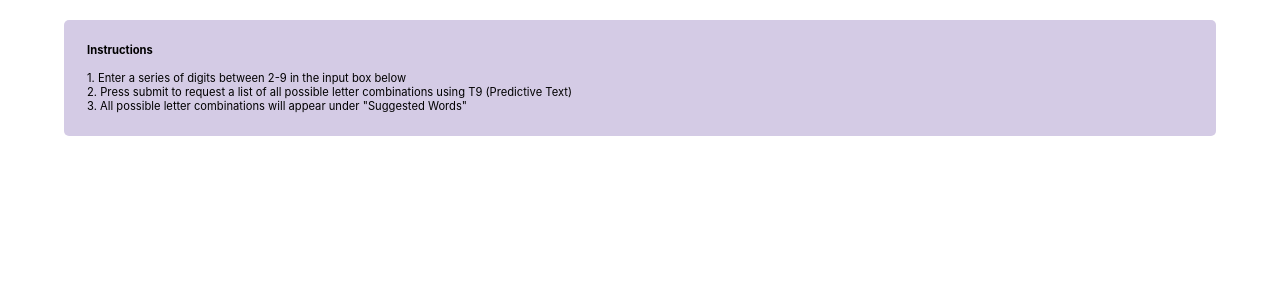
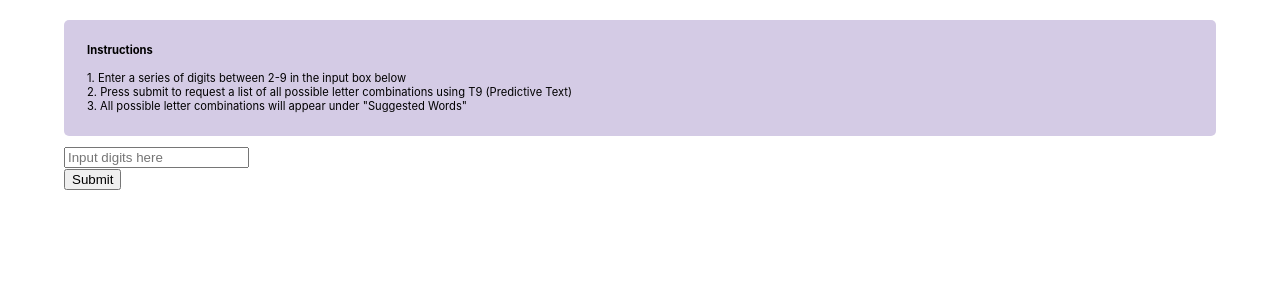
Before and after one commit to simonaus/edume, a React (Create React App) app in the folder client/: page / in a window 1280 px wide. Shown: the top 300 px of the page. Built offline with nearby package versions, Linux system fonts and the light colour scheme.

Commit message:
Feat: Add form structure to PredictiveTextInput

```diff
--- a/client/src/components/PredictiveTextInput.js
+++ b/client/src/components/PredictiveTextInput.js
@@ -1,6 +1,21 @@
+import { useState } from 'react';
+
 export const PredictiveTextInput = () => {
 
+  const [input, setInput] = useState('');
+
+  function submitHandler(e) {
+    e.preventDefault();
+    setInput('');
+  }
+
   return (
-    <div></div>
+    <div>
+      <form onSubmit={submitHandler}>
+        <input type='text' value={input} placeholder="Input digits here" onChange={(e) => { setInput(e.target.value) }} />
+        <br />
+        <button type="submit">Submit</button>
+      </form>
+    </div>
   );
 }
--- a/client/src/components/PredictiveTextInstructions.js
+++ b/client/src/components/PredictiveTextInstructions.js
@@ -19,6 +19,7 @@ const styles = {
     padding: '2%',
     borderRadius: '5px',
     fontSize: '.7rem',
+    marginBottom: '10px',
   },
   heading: {
     fontWeight: 'bold',
--- a/client/src/containers/PredictiveTextContainer.js
+++ b/client/src/containers/PredictiveTextContainer.js
@@ -1,10 +1,12 @@
 import { PredictiveTextInstructions } from '../components/PredictiveTextInstructions';
+import { PredictiveTextInput } from '../components/PredictiveTextInput';
 
 export const PredictiveTextContainer = () => {
 
   return (
     <div style={styles.container}>
       <PredictiveTextInstructions />
+      <PredictiveTextInput />
     </div>
   )
 };
```
